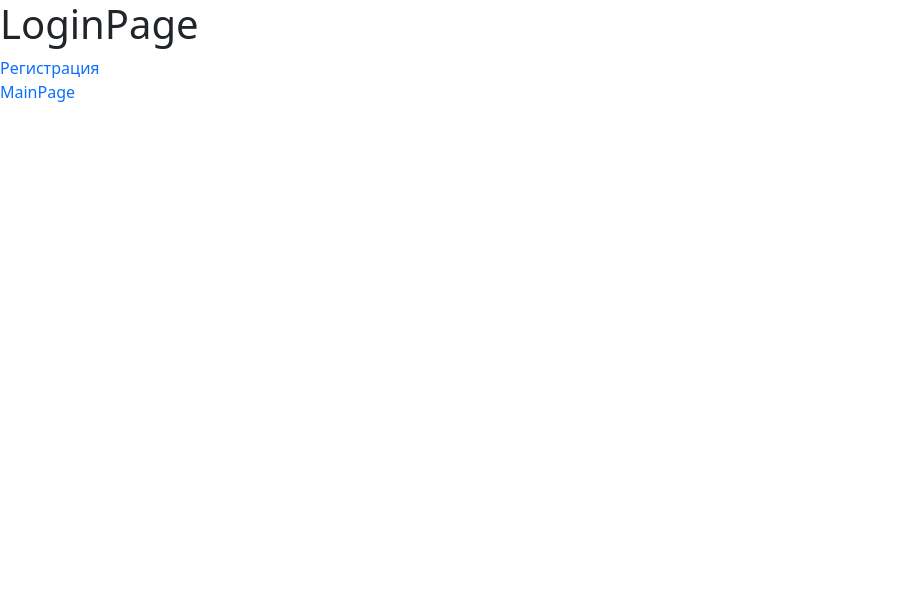
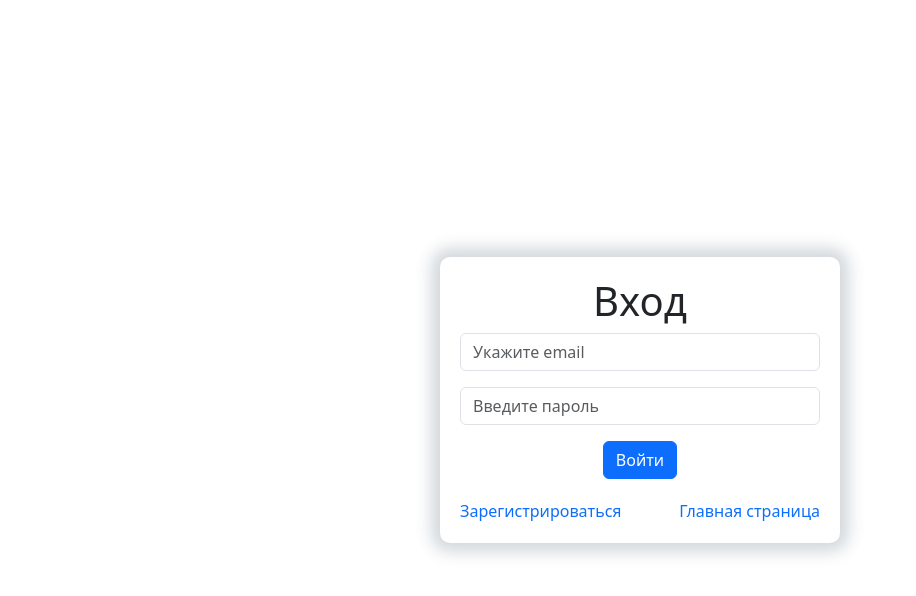
Before and after one commit to DmitriiTMS/LE-V1-client, a React (Vite) app: page /login in a window 1280 px wide. Shown: the top 596 px of the page, without its empty margins (0-916 px from the left). Built offline with nearby package versions, Linux system fonts and the light colour scheme.

Commit message:
add login page

```diff
--- a/src/App.tsx
+++ b/src/App.tsx
@@ -3,14 +3,21 @@ import { MainPage } from "./pages/MainPage/MainPage";
 import { RegisterPage } from "./pages/RegisterPage/RegisterPage";
 import { LoginPage } from "./pages/LoginPage/LoginPage";
 import { NotFoundPage } from "./pages/NotFoundPage/NotFoundPage";
+import { Layout } from "./components/Layout/Layout";
+import { UserPage } from "./pages/UserPage/UserPage";
 
 export const App = () => {
   return (
     <BrowserRouter>
       <Routes>
-        <Route path="/" element={<MainPage />} />
         <Route path="/register" element={<RegisterPage />} />
         <Route path="/login" element={<LoginPage />} />
+
+        <Route path="/" element={<Layout />}>
+          <Route index element={<MainPage />} />
+          <Route path="/user" element={<UserPage />} />
+        </Route>
+
         <Route path="*" element={<NotFoundPage />} />
       </Routes>
     </BrowserRouter>
--- /dev/null
+++ b/src/components/Layout/Layout.module.css
@@ -0,0 +1,7 @@
+.links {
+    padding: 20px 0;
+    display: flex;
+    align-items: center;
+    justify-content: center;
+    gap: 20px;
+}
--- /dev/null
+++ b/src/components/Layout/Layout.tsx
@@ -0,0 +1,26 @@
+import { Link } from "react-router-dom";
+import { Outlet } from "react-router-dom";
+
+import styles from "./Layout.module.css";
+
+export const Layout = () => {
+  return (
+    <div className="container">
+      <ul className={styles.links}>
+        <li>
+          <Link to="/">Главная</Link>
+        </li>
+        <li>
+          <Link to="/user">UserPage</Link>
+        </li>
+        <li>
+          <Link to="/register">Регистрация</Link>
+        </li>
+        <li>
+          <Link to="/login">Вход</Link>
+        </li>
+      </ul>
+      <Outlet />
+    </div>
+  );
+};
--- /dev/null
+++ b/src/pages/LoginPage/LoginPage.module.css
@@ -0,0 +1,43 @@
+.loginPage {
+    height: 100vh;
+    margin: 0 auto;
+    display: flex;
+    align-items: center;
+    justify-content: center;
+  }
+
+  .loginWrapper {
+    flex: 1 1 auto;
+  }
+
+  .loginWrapperBorder {
+    width: 100%;
+    max-width: 400px;
+    margin: 0 auto;
+    padding: 20px;
+    border-radius: 10px;
+    -webkit-box-shadow: 0px 0px 16px 9px rgba(34, 60, 80, 0.2);
+    -moz-box-shadow: 0px 0px 16px 9px rgba(34, 60, 80, 0.2);
+    box-shadow: 0px 0px 16px 9px rgba(34, 60, 80, 0.2);
+  }
+
+  .loginTitle {
+    text-align: center;
+  }
+
+  .danger {
+    color: rgb(248, 23, 23);
+  }
+
+  .loginLink {
+    display: flex;
+    align-items: center;
+    justify-content: space-between;
+    margin-top: 20px;
+  }
+
+  .loginBtn {
+    display: block;
+    max-width: 180px;
+    margin: 0 auto;
+  }
--- a/src/pages/LoginPage/LoginPage.tsx
+++ b/src/pages/LoginPage/LoginPage.tsx
@@ -1,17 +1,106 @@
+import { Button, Form } from "react-bootstrap";
 import { Link } from "react-router-dom";
 
+import { SubmitHandler, useForm } from "react-hook-form";
+import { ILoginForm } from "../../types/types";
+import { InputFormAuth } from "../../components/InputFormAuth/InputFormAuth";
+
+import styles from "./LoginPage.module.css";
+import { UseAuthLogin } from "../../queryApi/users/UseAuthLogin";
+
 export const LoginPage: React.FC = () => {
+  const {
+    register,
+    handleSubmit,
+    formState: { errors },
+  } = useForm<ILoginForm>({
+    mode: "onChange",
+  });
+
+  const { mutate, isError, isPending, error } = UseAuthLogin();
+
+  const submitRegisterForm: SubmitHandler<ILoginForm> = (data: ILoginForm) => {
+    mutate(data);
+  };
+
+  const isErrorLogin = isError && error?.response?.data?.status === 404;
+  const isErrorPassword = isError && error?.response?.data?.status === 400;
+  const isErrorGlobal = isError && !isErrorLogin && !isErrorPassword;
+
   return (
-    <div>
-      <h1>LoginPage</h1>
-      <ul>
+    <>
+      <div className={`container ${styles.loginPage}`}>
+        <div className={styles.loginWrapper}>
+          <div className={styles.loginWrapperBorder}>
+            <h1 className={styles.loginTitle}>Вход</h1>
+            <div className={styles.loginFormWrapper}>
+              <Form onSubmit={handleSubmit(submitRegisterForm)}>
+                {isErrorLogin && (
+                  <div className={styles.danger}>
+                    {error?.response?.data?.message}
+                  </div>
+                )}
+                <InputFormAuth
+                  className="mb-3"
+                  placeholder="Укажите email"
+                  type="email"
+                  registerName="email"
+                  requiredMessage="Email обязателен к заполнению"
+                  register={register}
+                  optionPattern={{
+                    value:
+                      /^(([^<>()[\]\\.,;:\s@"]+(\.[^<>()[\]\\.,;:\s@"]+)*)|.(".+"))@((\[[0-9]{1,3}\.[0-9]{1,3}\.[0-9]{1,3}\.[0-9]{1,3}\])|(([a-zA-Z\-0-9]+\.)+[a-zA-Z]{2,}))$/,
+                    message: "Введите верный формат email ",
+                  }}
+                  error={errors.email}
+                />
+
+                {isErrorPassword && (
+                  <div className={styles.danger}>
+                    {error?.response?.data?.message}
+                  </div>
+                )}
+                <InputFormAuth
+                  className="mb-3"
+                  placeholder="Введите пароль"
+                  type="password"
+                  registerName="password"
+                  requiredMessage="Пароль обязателен к заполнению"
+                  minLengthValue={6}
+                  minLengthMessage="Пароль должен содержать минимум 6 символов"
+                  maxLengthValue={20}
+                  maxLengthMessage="Пароль не может содержать более 20 символов"
+                  register={register}
+                  error={errors.password}
+                />
+
+                <Button
+                  variant="primary"
+                  type="submit"
+                  className={styles.loginBtn}
+                >
+                  Войти
+                </Button>
+              </Form>
+              <ul className={styles.loginLink}>
                 <li>
-          <Link to="/register">Регистрация</Link>
+                  <Link to="/register">Зарегистрироваться</Link>
                 </li>
                 <li>
-          <Link to="/">MainPage</Link>
+                  <Link to="/">Главная страница</Link>
                 </li>
               </ul>
             </div>
+
+            {isErrorGlobal && (
+              <div className={styles.danger}>
+                Упс!!! Что-то пошло не так при входе в аккаунт!!!
+              </div>
+            )}
+            {isPending && <div>...Loading</div>}
+          </div>
+        </div>
+      </div>
+    </>
   );
 };
--- a/src/pages/MainPage/MainPage.tsx
+++ b/src/pages/MainPage/MainPage.tsx
@@ -1,10 +1,9 @@
-import { Link } from "react-router-dom";
 
 export const MainPage: React.FC = () => {
   return (
     <div>
         <h1>Main page</h1>
-        <Link to="/register">Регистрация</Link>
+
     </div>
   )
 };
--- a/src/pages/RegisterPage/RegisterPage.tsx
+++ b/src/pages/RegisterPage/RegisterPage.tsx
@@ -139,7 +139,7 @@ export const RegisterPage: React.FC = () => {
             </div>
             {isError && error?.response?.data?.status !== 409 && (
               <div className={styles.danger}>
-                Упс!!! Что-то пошло при создании аккаунта!!!
+                Упс!!! Что-то пошло не так при создании аккаунта!!!
               </div>
             )}
             {isPending && <div>...Loading</div>}
--- /dev/null
+++ b/src/pages/UserPage/UserPage.tsx
@@ -0,0 +1,7 @@
+export const UserPage: React.FC = () => {
+  return (
+    <div>
+      <h1>UserPage</h1>
+    </div>
+  );
+};
--- /dev/null
+++ b/src/queryApi/users/UseAuthLogin.ts
@@ -0,0 +1,35 @@
+import { useMutation } from "@tanstack/react-query";
+import { useNavigate } from "react-router-dom";
+import { ILoginForm } from "../../types/types";
+import ApiService from "../../service/ApiService";
+import toast from "react-hot-toast";
+import { useForm } from "react-hook-form";
+
+export const UseAuthLogin = () => {
+  const { reset } = useForm<ILoginForm>();
+  const navigate = useNavigate();
+
+  const { mutate, isError, isPending, error } = useMutation({
+    mutationKey: ["login"],
+    mutationFn: (data: ILoginForm) => ApiService.loginUser(data),
+    onSuccess(response) {
+      toast.success("Вы вошли в аккаунт");
+      ApiService.saveToken(response.token);
+      ApiService.saveRole(response.role);
+      reset();
+      navigate("/");
+    },
+    onError(error: any) {
+      if (error.response.data.status === 400) {
+        toast.error(error.response.data.message);
+        return;
+      }
+      if (error.response.data.status === 404) {
+        toast.error(error.response.data.message);
+        return;
+      }
+      toast.error("Упс!!! Что-то пошло при входе в аккаунт!!!");
+    },
+  });
+  return { mutate, isError, isPending, error };
+};
--- a/src/types/types.ts
+++ b/src/types/types.ts
@@ -11,6 +11,11 @@ export interface IRegisterForm {
   email: string;
   password: string;
   role: Roles | string;
+}
+
+export interface ILoginForm {
+  email: string;
+  password: string;
 }
 
 export interface IInputFormAuth<T extends FieldValues> {
```
Lines whose indentation alone changed are shown as unchanged.
